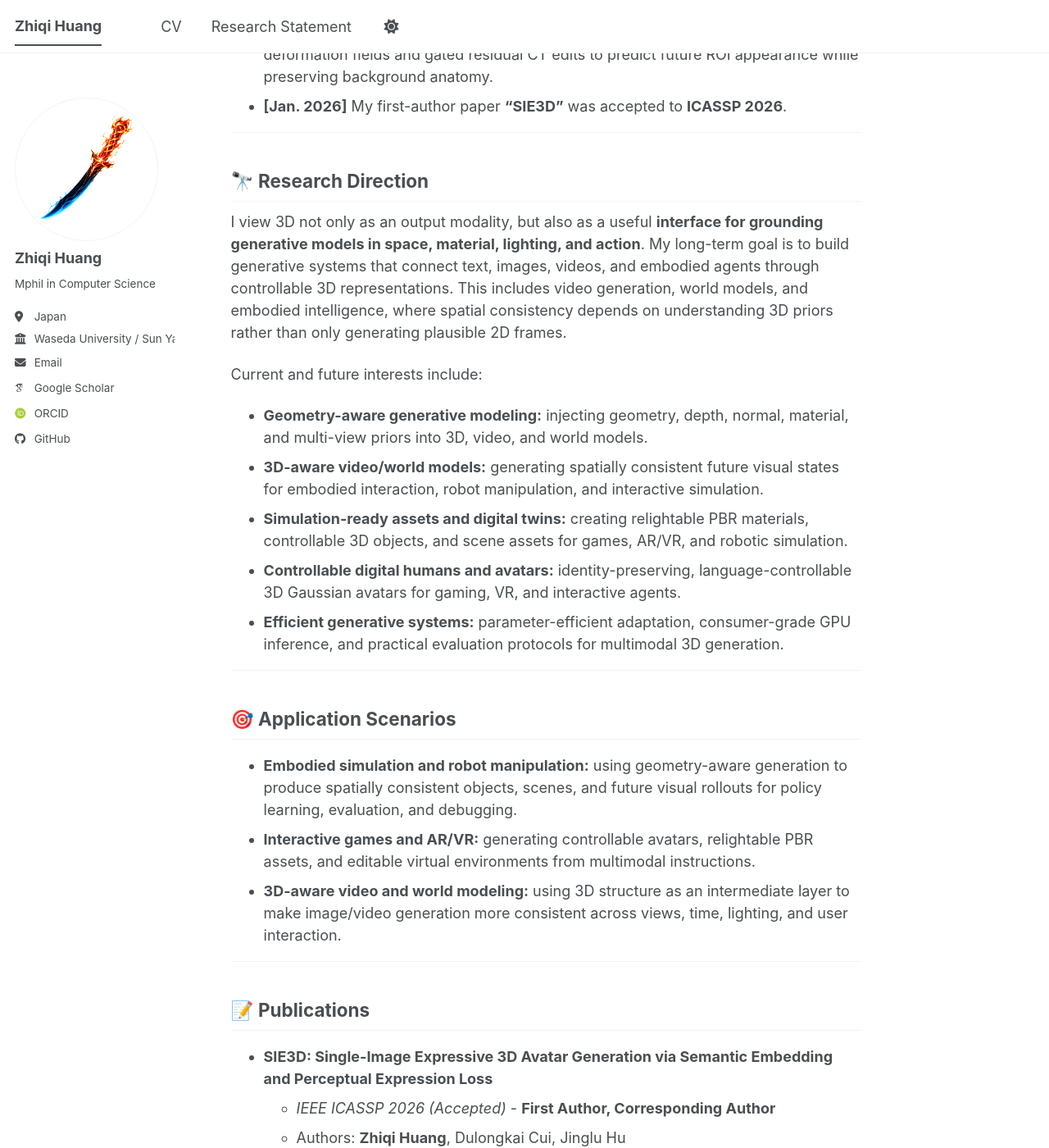
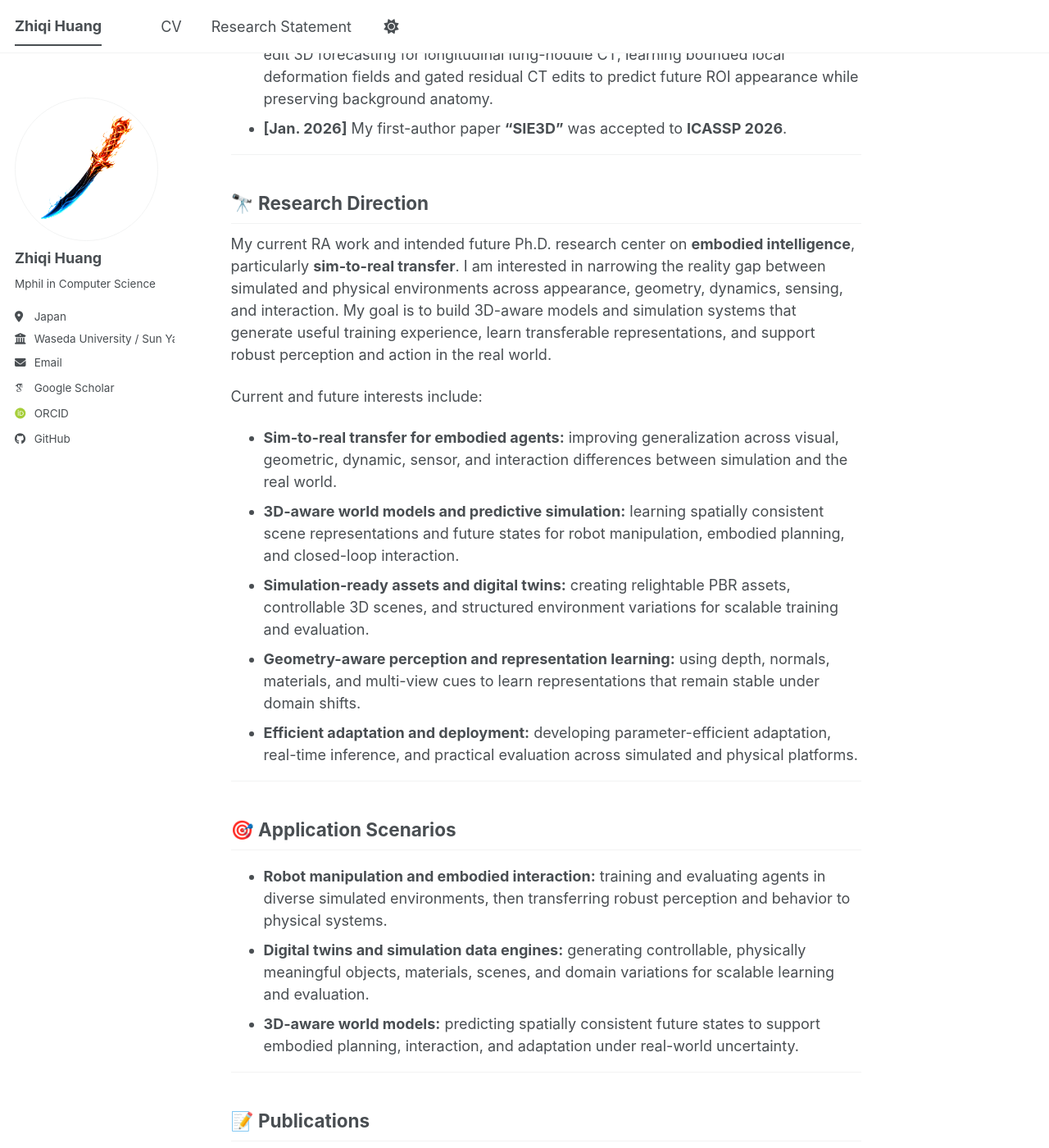
Before and after one commit to huang-zhiqi/huang-zhiqi.github.io, a Jekyll site: the page built from _pages/about.md, in a window 1280 px wide and 1400 px high, scrolled down 1091 px. Shown: the whole window at 82% size. Built offline with Jekyll 4.4.1, drawn with Linux system fonts in a browser that asks for light colours; some web fonts are replaced; a script bundle is joined from its source files by our own code; library files that are not in the unit come from our copies; some of the changed text lies outside the part shown.

Commit message:
研究方向往具身智能的sim2real方向靠

```diff
--- a/_pages/about.md
+++ b/_pages/about.md
@@ -8,17 +8,17 @@ redirect_from:
   - /about.html
 ---
 
-I am currently a **Research Assistant (RA)** at **The Chinese University of Hong Kong, Shenzhen (CUHK-Shenzhen)** and an **M.Phil. student in Information Architecture** at **Waseda University** (早稲田大学). My work focuses on **geometry-aware generative modeling** at the intersection of **computer graphics**, **computer vision**, and **generative AI**. My research centers on **3D understanding**: how 3D representations—including meshes, PBR materials, 3D Gaussian Splatting, volumetric data, and geometry/depth/normal priors—can ground generative models for **controllable digital humans**, **simulation-ready assets**, and **3D-aware video/world models**.
+I am currently a **Research Assistant (RA)** at **The Chinese University of Hong Kong, Shenzhen (CUHK-Shenzhen)** and an **M.Phil. student in Information Architecture** at **Waseda University** (早稲田大学). My current research direction is **embodied intelligence**, with a focus on **sim-to-real transfer**. Building on my background in **computer graphics**, **computer vision**, and **generative AI**, I study how 3D representations—including meshes, PBR materials, 3D Gaussian Splatting, volumetric data, and geometry/depth/normal priors—can support transferable perception, world modeling, and interaction from simulation to real-world environments.
 
 Before starting my master's, I spent three years at **4399 Games** building cross-platform real-time rendering systems for shipped mobile and PC titles. This industry experience shaped how I think about 3D in practical systems: how assets, materials, and scenes are represented in game or simulation-like environments, and how 3D pipelines must be optimized for constrained mobile hardware.
 
-My recent work follows this direction across several settings. **SIE3D** studies how 3D priors support text-controllable avatar generation from a single image. A first-author manuscript on geometry-aware PBR material generation from long text, currently under review at **AAAI 2027**, studies how geometry can align 3D assets with text and image semantics. I am also preparing a **first-author AAAI 2027** manuscript that treats longitudinal lung-nodule CT forecasting as a 3D problem. Going forward, I am interested in extending this 3D-understanding view from static assets to **dynamic world models for embodied interaction**, including robot manipulation, AR/VR, interactive simulation, and game-scale virtual worlds.
+My previous research provides complementary foundations for this direction. **SIE3D** gave me experience with controllable 3D representations and multimodal grounding. My **AAAI 2027** submission on geometry-aware PBR material generation develops relightable, simulation-ready assets and studies appearance consistency across geometry, views, and lighting. My ongoing longitudinal CT forecasting project studies structured 3D change while preserving surrounding context. Together with my industry experience in real-time rendering and systems optimization, these projects provide a foundation in spatial representation, realistic simulation content, predictive modeling, and efficient deployment that I now aim to bring to embodied sim-to-real research.
 
 I received my B.E. in Software Engineering from **Sun Yat-sen University** (中山大学) in 2021.
 
 ## 🔥 News
 
-* **[Jul. 2026]** I am now a **Research Assistant (RA)** at **The Chinese University of Hong Kong, Shenzhen (CUHK-Shenzhen)**.
+* **[Jul. 2026]** I am now a **Research Assistant (RA)** at **The Chinese University of Hong Kong, Shenzhen (CUHK-Shenzhen)**, where my current research direction focuses on **embodied intelligence** and **sim-to-real transfer**.
 * **[Jul. 2026]** A first-author manuscript on geometry-aware PBR material generation from long text is under review at **AAAI 2027**.
 * **[Jun. 2026]** I am preparing a **first-author AAAI 2027** manuscript on deform-then-edit 3D forecasting for longitudinal lung-nodule CT, learning bounded local deformation fields and gated residual CT edits to predict future ROI appearance while preserving background anatomy.
 * **[Jan. 2026]** My first-author paper **"SIE3D"** was accepted to **ICASSP 2026**.
@@ -27,23 +27,23 @@ I received my B.E. in Software Engineering from **Sun Yat-sen University** (中
 
 ## 🔭 Research Direction
 
-I view 3D not only as an output modality, but also as a useful **interface for grounding generative models in space, material, lighting, and action**. My long-term goal is to build generative systems that connect text, images, videos, and embodied agents through controllable 3D representations. This includes video generation, world models, and embodied intelligence, where spatial consistency depends on understanding 3D priors rather than only generating plausible 2D frames.
+My current RA work and intended future Ph.D. research center on **embodied intelligence**, particularly **sim-to-real transfer**. I am interested in narrowing the reality gap between simulated and physical environments across appearance, geometry, dynamics, sensing, and interaction. My goal is to build 3D-aware models and simulation systems that generate useful training experience, learn transferable representations, and support robust perception and action in the real world.
 
 Current and future interests include:
 
-* **Geometry-aware generative modeling:** injecting geometry, depth, normal, material, and multi-view priors into 3D, video, and world models.
-* **3D-aware video/world models:** generating spatially consistent future visual states for embodied interaction, robot manipulation, and interactive simulation.
-* **Simulation-ready assets and digital twins:** creating relightable PBR materials, controllable 3D objects, and scene assets for games, AR/VR, and robotic simulation.
-* **Controllable digital humans and avatars:** identity-preserving, language-controllable 3D Gaussian avatars for gaming, VR, and interactive agents.
-* **Efficient generative systems:** parameter-efficient adaptation, consumer-grade GPU inference, and practical evaluation protocols for multimodal 3D generation.
+* **Sim-to-real transfer for embodied agents:** improving generalization across visual, geometric, dynamic, sensor, and interaction differences between simulation and the real world.
+* **3D-aware world models and predictive simulation:** learning spatially consistent scene representations and future states for robot manipulation, embodied planning, and closed-loop interaction.
+* **Simulation-ready assets and digital twins:** creating relightable PBR assets, controllable 3D scenes, and structured environment variations for scalable training and evaluation.
+* **Geometry-aware perception and representation learning:** using depth, normals, materials, and multi-view cues to learn representations that remain stable under domain shifts.
+* **Efficient adaptation and deployment:** developing parameter-efficient adaptation, real-time inference, and practical evaluation across simulated and physical platforms.
 
 ---
 
 ## 🎯 Application Scenarios
 
-* **Embodied simulation and robot manipulation:** using geometry-aware generation to produce spatially consistent objects, scenes, and future visual rollouts for policy learning, evaluation, and debugging.
-* **Interactive games and AR/VR:** generating controllable avatars, relightable PBR assets, and editable virtual environments from multimodal instructions.
-* **3D-aware video and world modeling:** using 3D structure as an intermediate layer to make image/video generation more consistent across views, time, lighting, and user interaction.
+* **Robot manipulation and embodied interaction:** training and evaluating agents in diverse simulated environments, then transferring robust perception and behavior to physical systems.
+* **Digital twins and simulation data engines:** generating controllable, physically meaningful objects, materials, scenes, and domain variations for scalable learning and evaluation.
+* **3D-aware world models:** predicting spatially consistent future states to support embodied planning, interaction, and adaptation under real-world uncertainty.
 
 ---
 
@@ -79,7 +79,7 @@ Current and future interests include:
 * **Waseda University (早稲田大学)**, Fukuoka, Japan
   * *M.Phil. in Information Architecture* (English-taught program)
   * Apr. 2025 - Mar. 2027 (expected)
-  * Research focus: geometry-aware generative modeling, 3D generation, and world models for embodied interaction
+  * Research focus: 3D understanding, geometry-aware generative modeling, and sim-to-real embodied intelligence
   * **Current GPA: 3.8 / 4.0**
 
 * **Sun Yat-sen University (中山大学)**, Guangzhou, China
```
